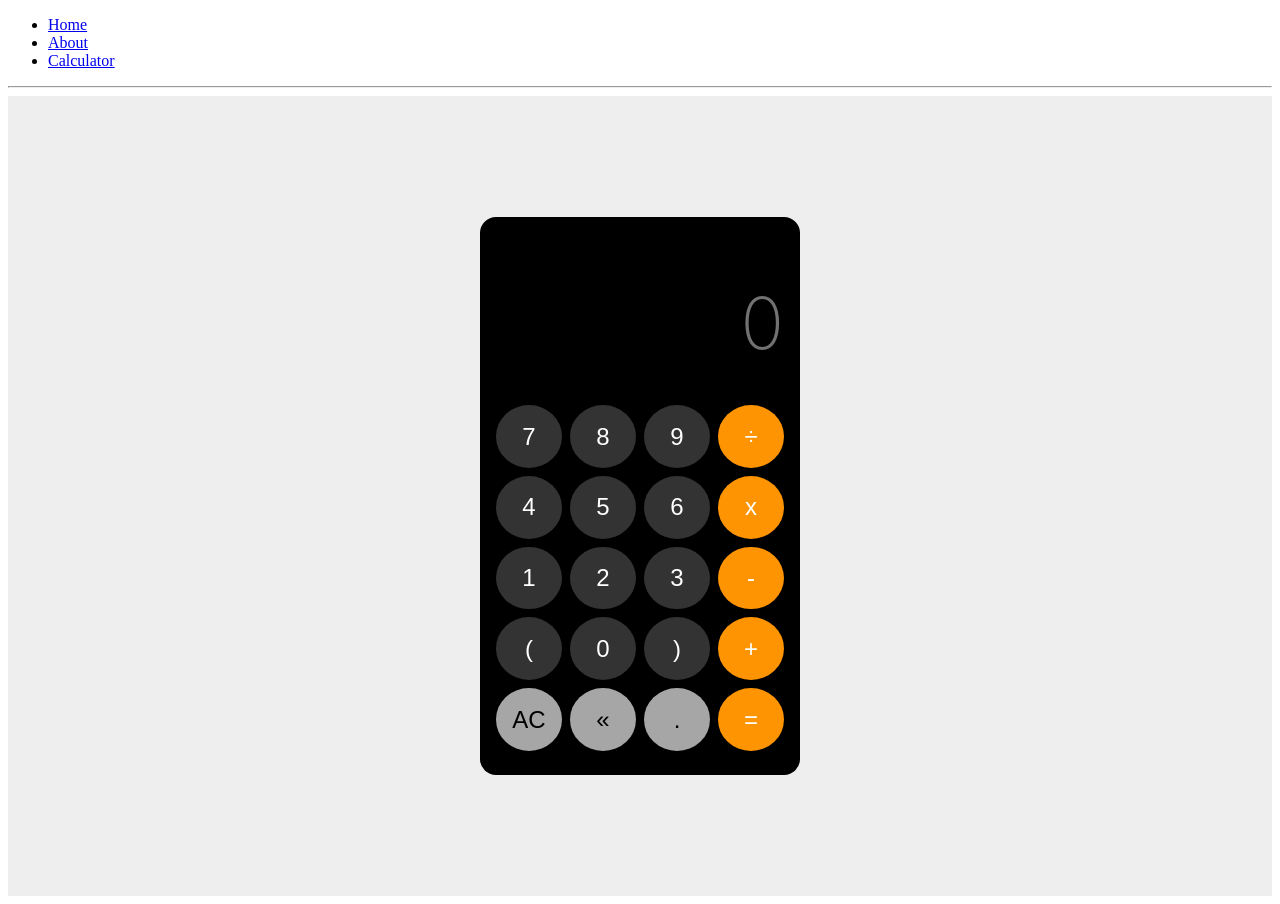
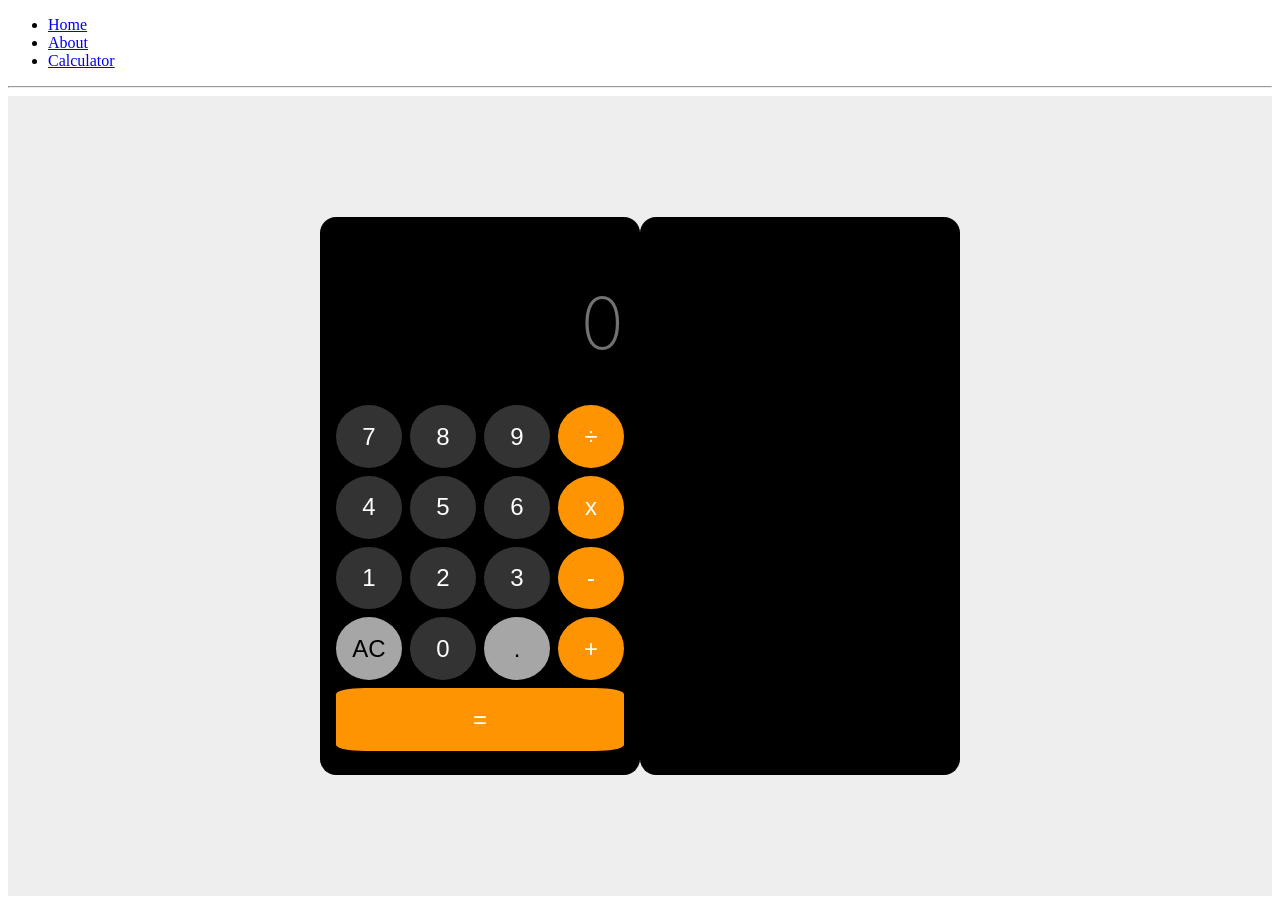
Before and after one commit to OffS3c/dumb-calculator, a React (Create React App) app: page /calculator in a window 1280 px wide. Built offline with nearby package versions, Linux system fonts and the light colour scheme.

Commit message:
removed keyboard support and added functionality

```diff
--- a/src/Calculator/History/index.js
+++ b/src/Calculator/History/index.js
@@ -1,11 +1,13 @@
-import React from 'react';
+import React from "react";
 
-const history = () => {
+const History = props => {
   return (
-    <div>
-
+    <div className="c-calculator-history" style={{ overflowY: "scroll" }}>
+        {props.data.reverse().map((el, i) => {
+          return <div>{`${props.data.length-i}. ${el.displayedExpression}=${el.result}`}</div>;
+        })}
     </div>
   );
-}
+};
 
-export default history;
+export default History;
--- a/src/Calculator/Panel/Display/index.js
+++ b/src/Calculator/Panel/Display/index.js
@@ -3,7 +3,7 @@ import React from "react";
 const display = props => {
   return (
     <div className="c-calculator__display">
-      <div className="c-calculator__value js-calculator__value">
+      <div className="c-calculator__value js-calculator__value c-calculator-overflow-handler">
         {props.panel.displayedExpression}
       </div>
       <div className="c-calculator__value js-calculator__value calculator__result">
--- a/src/Calculator/Panel/Keyboard/Button/index.js
+++ b/src/Calculator/Panel/Keyboard/Button/index.js
@@ -1,23 +1,9 @@
-import React, { useEffect } from 'react';
-
-const registerKeyPressedHandler = (key) => {
-  window.addEventListener('keyup', (event) => {
-    if (String.fromCharCode(event.keyCode) === key) {
-      event.preventDefault();
-      console.log(key);
-    }
-  });
-};
+import React from "react";
 
 const Button = props => {
-
-  useEffect(() => {
-    registerKeyPressedHandler(props.data.character);
-  });
-
   return (
     <button
-      onClick={props.data.method}
+      onClick={props.clicked.bind(this, props.data)}
       className={props.data.classes}
       dangerouslySetInnerHTML={{ __html: props.data.character }}
     ></button>
--- a/src/Calculator/Panel/Keyboard/board.js
+++ b/src/Calculator/Panel/Keyboard/board.js
@@ -2,32 +2,22 @@ const board = [
   [
     {
       character: "7",
-      type: "number",
       value: "7",
-      method: () => {
-
-      },
       classes: "c-calculator__button"
     },
     {
       character: "8",
-      type: "number",
       value: "8",
-      method: () => {},
       classes: "c-calculator__button"
     },
     {
       character: "9",
-      type: "number",
       value: "9",
-      method: () => {},
       classes: "c-calculator__button"
     },
     {
-      character: "&#247;",
-      type: "number",
+      character: "÷",
       value: "/",
-      method: () => {},
       classes: "c-calculator__button c-calculator__button--operator"
     }
   ],
@@ -35,30 +25,22 @@ const board = [
   [
     {
       character: "4",
-      type: "number",
       value: "4",
-      method: () => {},
       classes: "c-calculator__button"
     },
     {
       character: "5",
-      type: "number",
       value: "5",
-      method: () => {},
       classes: "c-calculator__button"
     },
     {
       character: "6",
-      type: "number",
       value: "6",
-      method: () => {},
       classes: "c-calculator__button"
     },
     {
       character: "x",
-      type: "number",
       value: "*",
-      method: () => {},
       classes: "c-calculator__button c-calculator__button--operator"
     }
   ],
@@ -66,61 +48,23 @@ const board = [
   [
     {
       character: "1",
-      type: "number",
       value: "1",
-      method: () => {},
       classes: "c-calculator__button"
     },
     {
       character: "2",
       type: "number",
       value: "2",
-      method: () => {},
       classes: "c-calculator__button"
     },
     {
       character: "3",
-      type: "number",
       value: "3",
-      method: () => {},
       classes: "c-calculator__button"
     },
     {
       character: "-",
-      type: "number",
       value: "-",
-      method: () => {},
-      classes: "c-calculator__button c-calculator__button--operator"
-    }
-  ],
-
-  [
-    {
-      character: "(",
-      type: "number",
-      value: "(",
-      method: () => {},
-      classes: "c-calculator__button"
-    },
-    {
-      character: "0",
-      type: "number",
-      value: "0",
-      method: () => {},
-      classes: "c-calculator__button"
-    },
-    {
-      character: ")",
-      type: "number",
-      value: ")",
-      method: () => {},
-      classes: "c-calculator__button"
-    },
-    {
-      character: "+",
-      type: "number",
-      value: "+",
-      method: () => {},
       classes: "c-calculator__button c-calculator__button--operator"
     }
   ],
@@ -128,36 +72,33 @@ const board = [
   [
     {
       character: "AC",
-      type: "function",
-      method: () => {
-        // reset the calculato
-      },
+      value: 'AC',
       classes:
         "c-calculator__button c-calculator__button--function js-calculator__clearall"
     },
     {
-      character: "&#171;",
-      type: "function",
-      method: () => {
-        // clear the last character in display
-      },
-      classes:
-        "c-calculator__button c-calculator__button--function js-calculator__clear"
+      character: "0",
+      value: "0",
+      classes: "c-calculator__button"
     },
-
     {
       character: ".",
-      type: "number",
       value: ".",
-      method: () => {},
       classes: "c-calculator__button c-calculator__button--function"
     },
     {
+      character: "+",
+      value: "+",
+      classes: "c-calculator__button c-calculator__button--operator"
+    }
+  ],
+
+  [
+
+    {
       character: "=",
-      type: "function",
       value: "=",
-      method: () => {},
-      classes: "c-calculator__button c-calculator__button--operator"
+      classes: "c-calculator__button c-calculator__button--operator c-calculator-equals"
     }
   ]
 ];
--- a/src/Calculator/Panel/Keyboard/index.js
+++ b/src/Calculator/Panel/Keyboard/index.js
@@ -2,16 +2,16 @@ import React from "react";
 import Button from "./Button";
 import board from "./board";
 
-const keyboard = () => {
+const Keyboard = props => {
   return (
     <div className="c-calculator-keyboard js-calculator">
       <div className="c-calculator__body js-calculator__body">
         {board.map((row, i) =>
-          row.map((col, j) => <Button data={col} key={j} />)
+          row.map((col, j) => <Button clicked={props.clicked.bind(this, col)} data={col} key={j} />)
         )}
       </div>
     </div>
   );
 };
 
-export default keyboard;
+export default Keyboard;
--- a/src/Calculator/Panel/index.css
+++ b/src/Calculator/Panel/index.css
@@ -3,6 +3,21 @@
   grid-template-columns: 1fr;
   grid-template-rows: 30% 70%;
   grid-gap: 0.5em;
+  width: 20em;
+  height: 34.88em;
+  padding: 2em 1em;
+  border-radius: 1em;
+  background-color: #000;
+  color: #fff;
+  line-height: 1;
+  font-weight: 200;
+}
+
+::-webkit-scrollbar {
+  display: none;
+}
+
+.c-calculator-history {
   width: 20em;
   height: 34.88em;
   padding: 2em 1em;
@@ -29,7 +44,6 @@
   grid-template-rows: auto auto;
 }
 
-
 .c-calculator__body {
   grid-row: span 5;
   display: grid;
@@ -43,14 +57,18 @@
   text-align: right;
 }
 
+.c-calculator-overflow-handler {
+  overflow-x: hidden;
+}
 
 .calculator__result {
   -webkit-box-pack: end;
-          justify-content: end;
+  justify-content: end;
   -webkit-box-align: end;
-          align-items: end;
-          color: #727272;
-          font-size: 4.5em;
+  align-items: end;
+  color: #727272;
+  font-size: 4.5em;
+  overflow-x: hidden;
 }
 
 .c-calculator__button {
@@ -65,6 +83,10 @@
   -webkit-transition: background-color 0.2s ease-in, color 0.2s ease-in;
   transition: background-color 0.2s ease-in, color 0.2s ease-in;
   will-change: background-color, color;
+}
+.c-calculator-equals {
+  grid-column: span 4;
+  border-radius: 10%;
 }
 .c-calculator__button:active,
 .c-calculator__button.is-selected {
--- a/src/Calculator/Panel/index.js
+++ b/src/Calculator/Panel/index.js
@@ -4,6 +4,7 @@ import "./index.css";
 import Display from "./Display";
 
 const Panel = props => {
+
   const [displayPanel, setdisplayPanel] = useState({
     isCalculated: false,
     result: "0", // string/0
@@ -11,12 +12,76 @@ const Panel = props => {
     displayedExpression: "" // string
   });
 
-  const [displayHistory, setdisplayHistory] = useState([]);
+
+
+  const calculate = data => {
+
+    const displayPanelNew = {
+      isCalculated: false,
+      result: "0",
+      expression: "",
+      displayedExpression: ""
+    };
+
+    if (displayPanel.isCalculated) {
+      return displayPanelNew;
+    }
+
+    // separate operations from data
+    switch (data.value) {
+      case 'AC':
+        return displayPanelNew;
+      case '=':
+        if (displayPanel.isCalculated) {
+          return displayPanel;
+        }
+
+        displayPanelNew.isCalculated = true;
+        displayPanelNew.result = displayPanel.result;
+        props.onCalculation(displayPanel);
+
+
+        displayPanelNew.displayedExpression = '=';
+        return displayPanelNew;
+
+      default:
+        break;
+    }
+
+    // append to displayedExpression (character)
+    displayPanelNew.displayedExpression = displayPanel.displayedExpression.concat(
+      data.character
+    );
+
+    // append to expression (value)
+    displayPanelNew.expression = displayPanel.expression.concat(data.value);
+
+    // calculate actual result
+    try {
+      // eslint-disable-next-line no-eval
+      displayPanelNew.result = eval(displayPanelNew.expression).toString();
+    } catch (error) {
+      // Logger.info(error);
+    }
+
+    // return the displaypanel object
+    return displayPanelNew;
+  };
+
+  const buttonClickHandler = data => {
+    setdisplayPanel({
+      ...calculate(data)
+    });
+  };
 
   return (
     <div className="c-calculator-wrapper">
       <Display panel={displayPanel} />
-      <Keyboard />
+      <Keyboard
+        clicked={(event, data) => {
+          buttonClickHandler(data);
+        }}
+      />
     </div>
   );
 };
--- a/src/Calculator/index.js
+++ b/src/Calculator/index.js
@@ -1,17 +1,29 @@
-import React, { Component } from "react";
+import React, { useState } from "react";
 import History from "./History";
 import Panel from "./Panel";
 import "./index.css";
 
-export default class Calculator extends Component {
-  render() {
-    return (
-      <div className="calc-main">
-        <div  className="calc-wrapper">
-          <Panel />
-          <History />
-        </div>
+const Calculator = props => {
+  const [displayHistory, setDisplayHistory] = useState([]);
+
+  const getDisplayHistory = (childState) => {
+      displayHistory.push({
+          isCalculated: true,
+          result: childState.result,
+          expression: childState.expression,
+          displayedExpression: childState.displayedExpression,
+        });
+        setDisplayHistory([...displayHistory]);
+  };
+
+  return (
+    <div className="calc-main">
+      <div className="calc-wrapper">
+        <Panel onCalculation={getDisplayHistory}/>
+        <History data={displayHistory} />
       </div>
-    );
-  }
-}
+    </div>
+  );
+};
+
+export default Calculator;
--- a/src/Plugins/Logger.js
+++ b/src/Plugins/Logger.js
@@ -1,13 +1,13 @@
 
 const Log = {
   info: whatToLog => {
-    console.info(`info: | ${whatToLog}`);
+    console.info(whatToLog);
   },
   debug: whatToLog => {
-    console.log(`debug: | ${whatToLog}`);
+    console.log(whatToLog);
   },
   error: whatToLog => {
-    console.error(`error: | ${whatToLog}`);
+    console.error(whatToLog);
   }
 };
 
```
